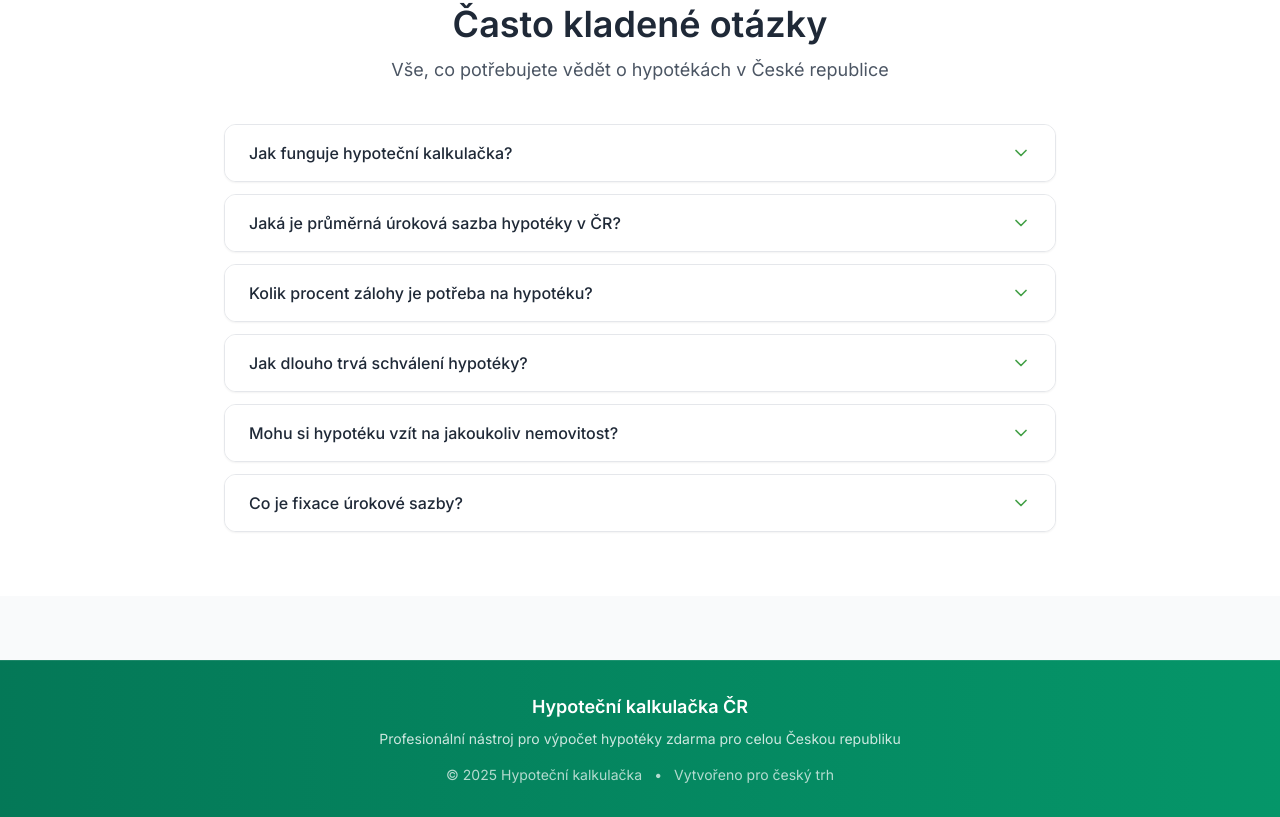
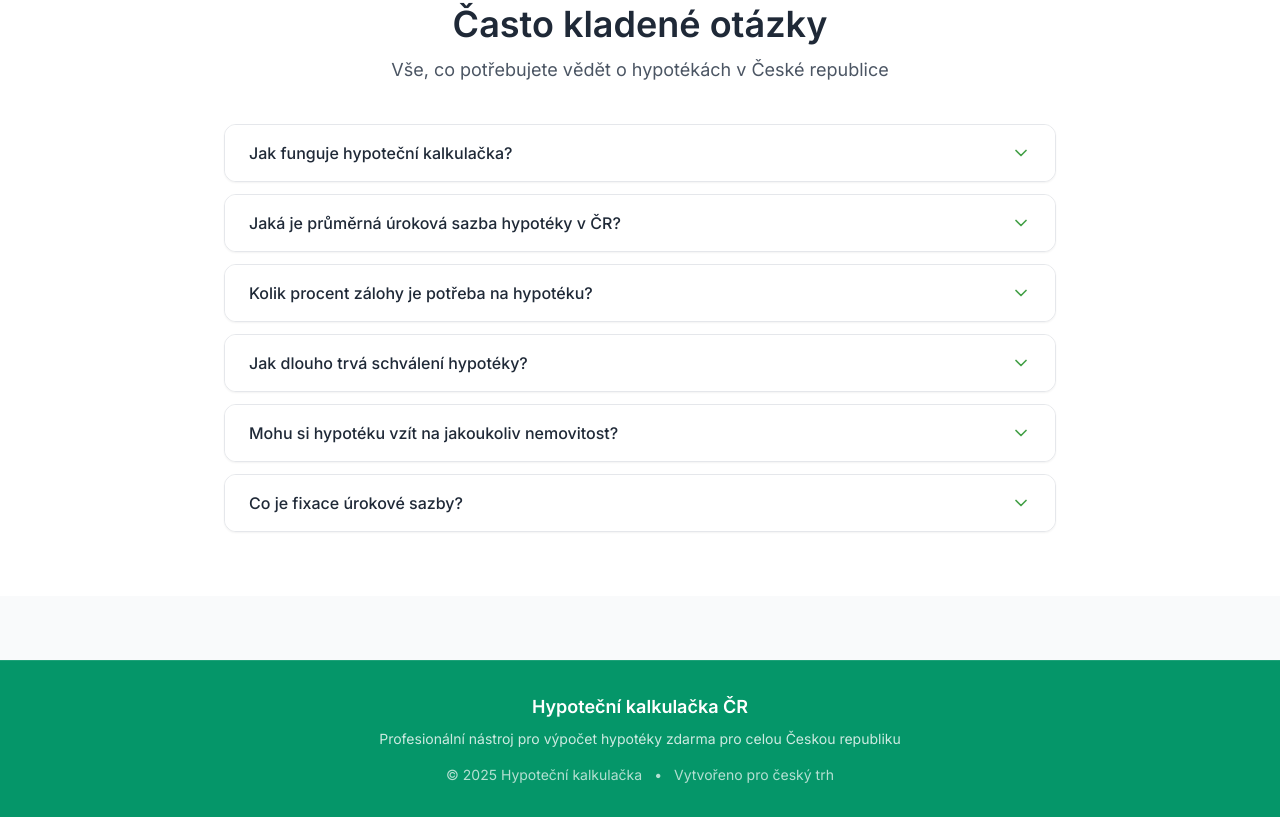
Before and after one commit to martingalmarino/MortgageCalc, a Next.js app: page / in a window 1280 px wide. Shown: the part 2232-3049 px from the top of the page. Built offline with nearby package versions, Linux system fonts and the light colour scheme.

Commit message:
nuevo colores

```diff
--- a/pages/cz/hypotecni-kalkulacka/[city].tsx
+++ b/pages/cz/hypotecni-kalkulacka/[city].tsx
@@ -97,7 +97,7 @@ export default function CityPage({ city, otherCities, referenceRate }: CityPageP
         </div>
 
         {/* Footer */}
-        <footer className="border-t border-white/10 py-8 mt-16" style={{ background: 'linear-gradient(90deg, #047857 0%, #059669 100%)' }}>
+        <footer className="border-t border-white/10 py-8 mt-16" style={{ background: '#059669' }}>
           <div className="max-w-4xl mx-auto px-4 sm:px-6 lg:px-8">
             <div className="text-center">
               <h3 className="text-lg font-semibold text-white mb-2">Hypoteční kalkulačka ČR</h3>
--- a/pages/index.tsx
+++ b/pages/index.tsx
@@ -86,7 +86,7 @@ export default function Home({ referenceRate }: HomeProps) {
         </div>
 
         {/* Footer */}
-        <footer className="border-t border-white/10 py-8 mt-16" style={{ background: 'linear-gradient(90deg, #047857 0%, #059669 100%)' }}>
+        <footer className="border-t border-white/10 py-8 mt-16" style={{ background: '#059669' }}>
           <div className="max-w-4xl mx-auto px-4 sm:px-6 lg:px-8">
             <div className="text-center">
               <h3 className="text-lg font-semibold text-white mb-2">Hypoteční kalkulačka ČR</h3>
```
